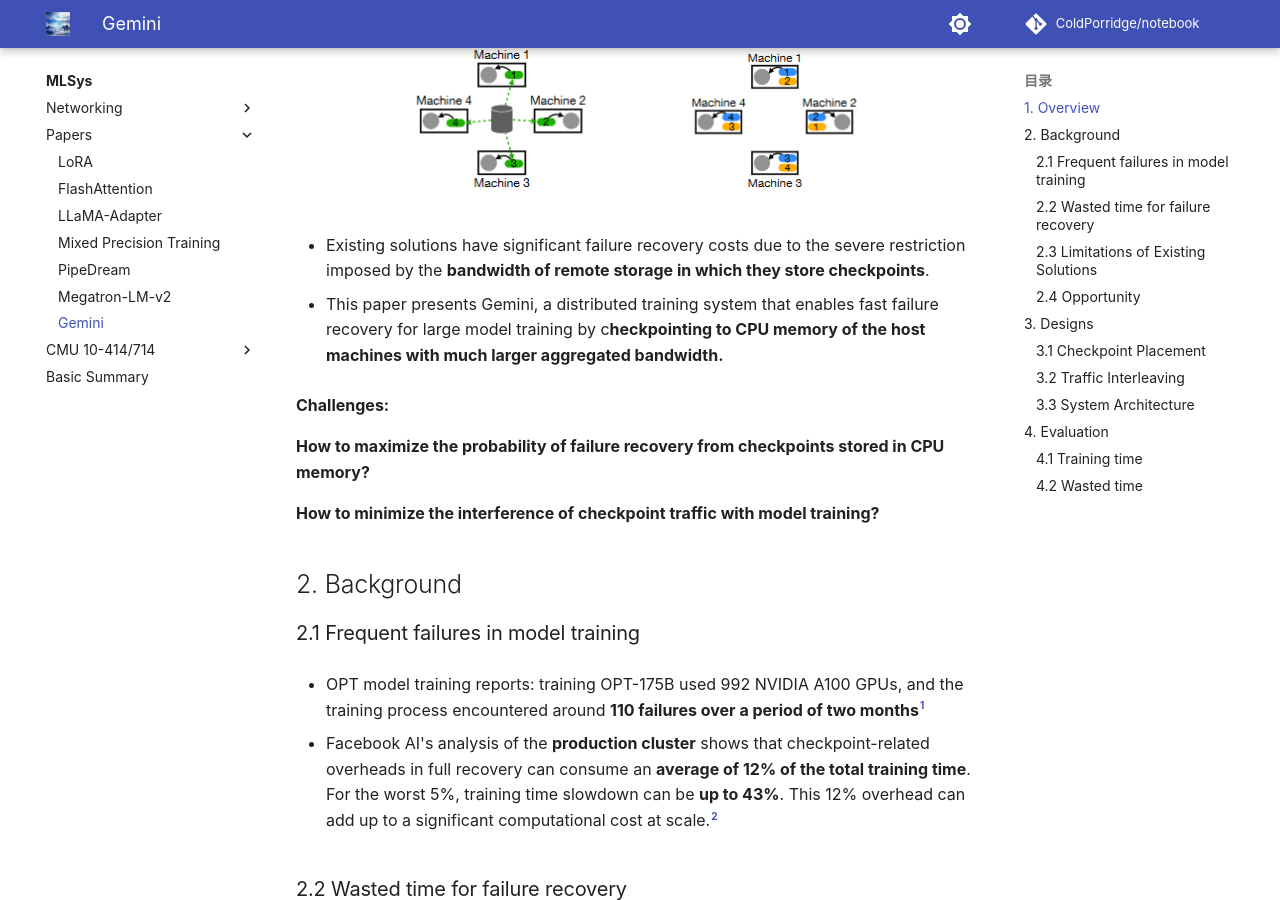
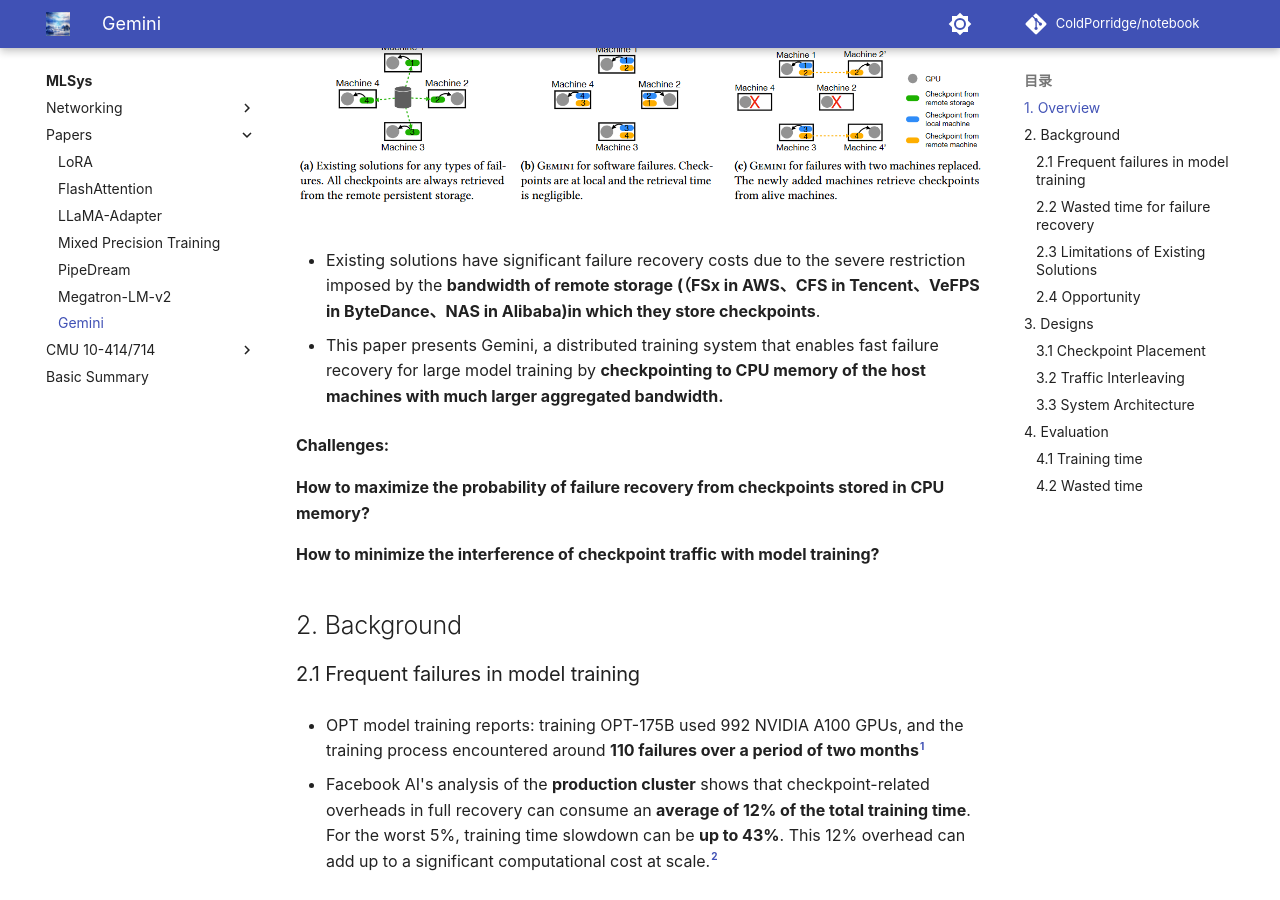
Before and after one commit to ColdPorridge/notebook, an MkDocs documentation site: the page built from docs/MLSys/Papers/Gemini.md, in a window 1280 px wide and 900 px high, scrolled down 509 px. Built offline with MkDocs 1.6.1 and Material for MkDocs 9.7.7, drawn with Linux system fonts in a browser that asks for light colours; nearby versions of some CDN libraries; library files that are not in the unit come from our copies; comment, search, counter and statistics services are not loaded; some of the changed text lies outside the part shown.

Commit message:
finish Gemini

```diff
--- a/docs/MLSys/Papers/Gemini.md
+++ b/docs/MLSys/Papers/Gemini.md
@@ -2,12 +2,12 @@
 
 ## 1. Overview
 <figure markdown>
-![Alt text](assets/image-85.png){ width=500 }
+![Alt text](assets/image-106.png)
 </figure>
 
-- Existing solutions have significant failure recovery costs due to the severe restriction imposed by the **bandwidth of remote storage in which they store checkpoints**.
+- Existing solutions have significant failure recovery costs due to the severe restriction imposed by the **bandwidth of remote storage (（FSx in AWS、CFS in Tencent、VeFPS in ByteDance、NAS in Alibaba)in which they store checkpoints**.
 
-- This paper presents Gemini, a distributed training system that enables fast failure recovery for large model training by c**heckpointing to CPU memory of the host machines with much larger aggregated bandwidth.**
+- This paper presents Gemini, a distributed training system that enables fast failure recovery for large model training by **checkpointing to CPU memory of the host machines with much larger aggregated bandwidth.**
 
 **Challenges:**
 
@@ -61,8 +61,11 @@
     !!! question "Why 42 minutes?"
 
 ??? info "related work"
+    - DeepFreeze(CCGRID'20) performs asynchronous checkpointing but stores checkpoints in remote persistent storage.
 
+    - Checkfreq(FAST'21): Fdynamically adjusts the checkpointing frequenc.
 
+    - Check-N-Run(NSDI'22): compresses checkpoints with lossy schemes to reduce required storage, but this may harm model accuracy and incur compression overheads.
 
 ### 2.4 Opportunity
 
@@ -83,7 +86,7 @@
 
 ### 3.1 Checkpoint Placement
 
-*Given N machines and m checkpoint replicas, what is the optimal placement strategy to distribute the m replicas among the N machines to **maximize the probability of failure recovery** from CPU memory?*
+*Given **N** machines and **m** checkpoint replicas, what is the optimal placement strategy to distribute the m replicas among the N machines to **maximize the probability of failure recovery** from CPU memory?*
 
 !!! example "Mixed placement strategy"
     === "N = 4, m = 2"
@@ -223,3 +226,37 @@
         there is still available network idle time even after Gemini inserts all the checkpoint traffic
 
 ### 4.2 Wasted time
+
+!!! example ""
+    training of GPT-2 100B
+    === "average wasted time"
+        16 p4d.24xlarge instances with different numbers of replaced instances
+        <figure markdown>
+          ![Alt text](assets/image-103.png){ width=300 }
+        </figure>
+
+        - software failures: 1.5× the iteration time
+
+        - hardware failures: more than 13× compared to HighFreq
+
+    === "checkpoint time reduction"
+
+        <figure markdown>
+          ![Alt text](assets/image-104.png){ width=300 }
+        </figure>
+
+        - Gemini’s checkpoint time reduces with an increase in the number of instances in our testbed because it utilizes the aggregated network bandwidth among GPU machines to write checkpoints to the CPU memory.
+
+        !!! question "Why?"
+
+        - with 16 p4d.24xlarge instances, the reduction is **65×** with a 100Gbps network, and it increases to more than **250×** with a 400Gbps network.
+
+    === "checkpoint frequency"
+
+        <figure markdown>
+          ![Alt text](assets/image-105.png){ width=300 }
+        </figure>
+
+        - Gemini improves the checkpoint frequency over HighFreq by **8×** and over Strawman by more than **170×**
+
+        - the checkpoint frequency of Gemini is **bounded by the iteration time** and it can achieve an even higher frequency with the computation advancement of accelerators.
```
Also changed, not shown: docs/MLSys/Papers/assets/image-103.png (added), docs/MLSys/Papers/assets/image-104.png (added), docs/MLSys/Papers/assets/image-105.png (added), docs/MLSys/Papers/assets/image-106.png (added).
